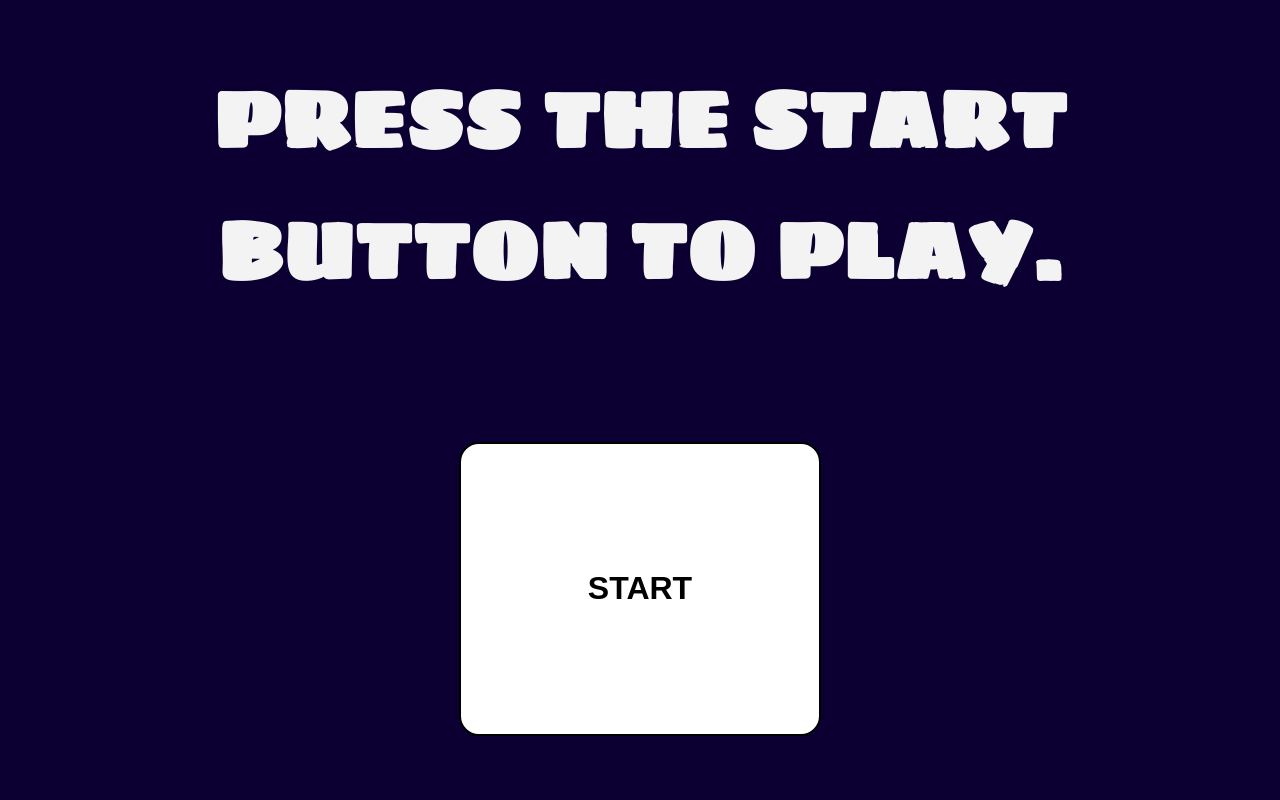
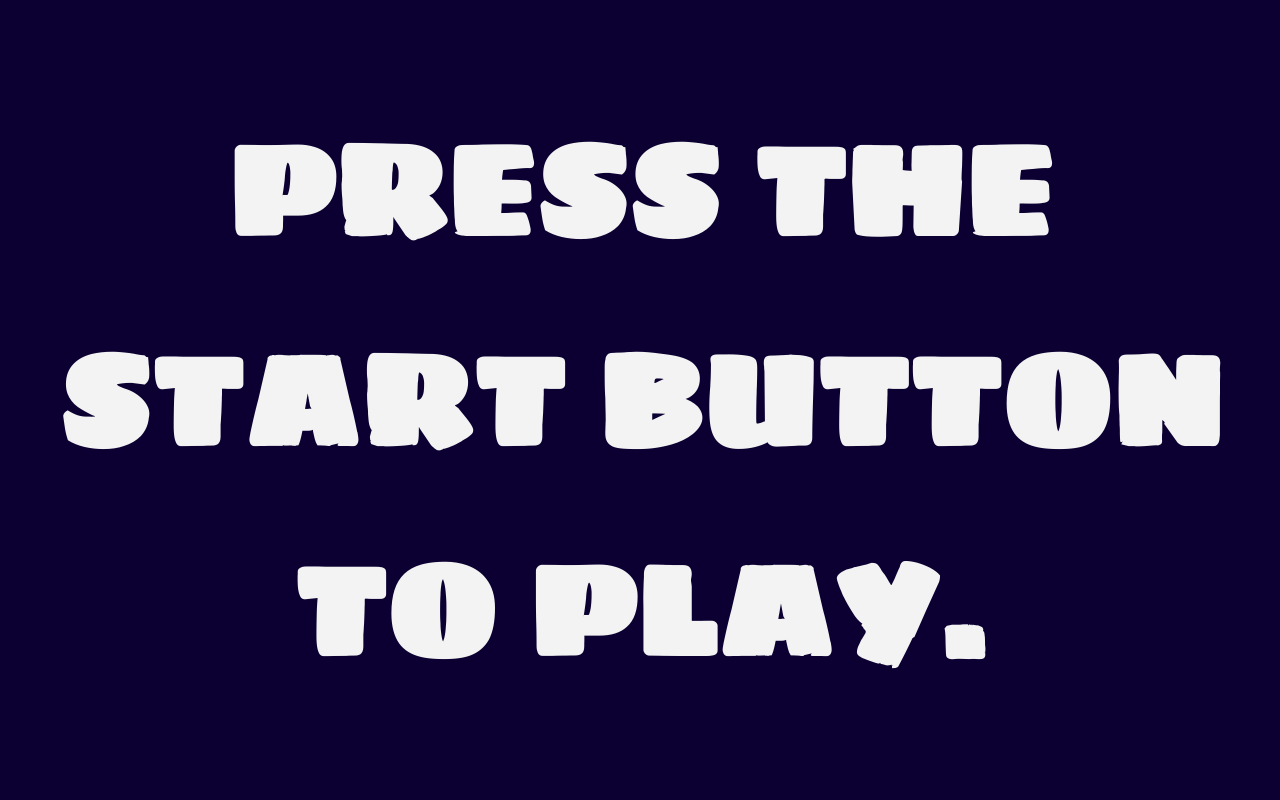
Before and after one commit to npim/SimonGame, a plain HTML site: page index.html in a window 1280 px wide. Shown: the top 800 px of the page. Drawn offline with nearby package versions, Linux system fonts and the light colour scheme.

Commit message:
Update styles.css

```diff
--- a/styles.css
+++ b/styles.css
@@ -4,7 +4,7 @@ body {
 #level-title{
   font-family: 'Sigmar One', cursive;
   text-align: center;
-  font-size: 5rem;
+  font-size: 8rem;
   color: #f3f3f3;
 }
 
@@ -22,7 +22,7 @@ h3 {
 
 .start-button {
   padding: 10%;
-  font-size: 2rem;
+  font-size: 3rem;
   font-weight: bold;
   color: black;
   background-color: #fff;
```
